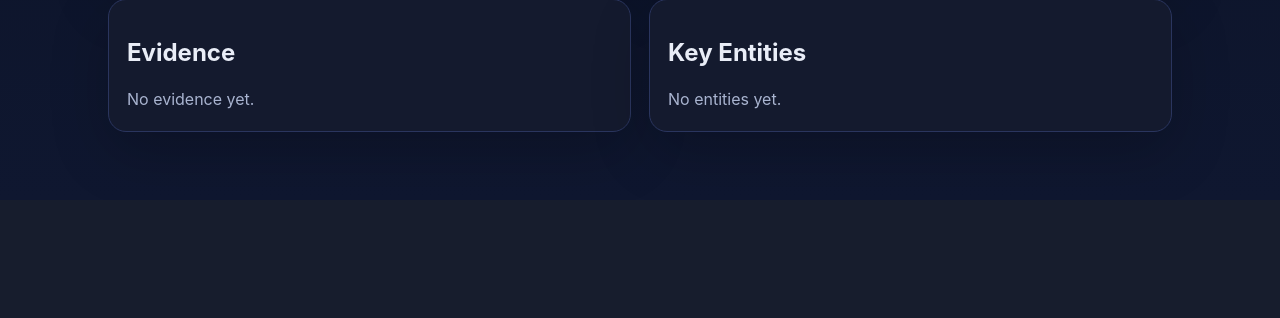
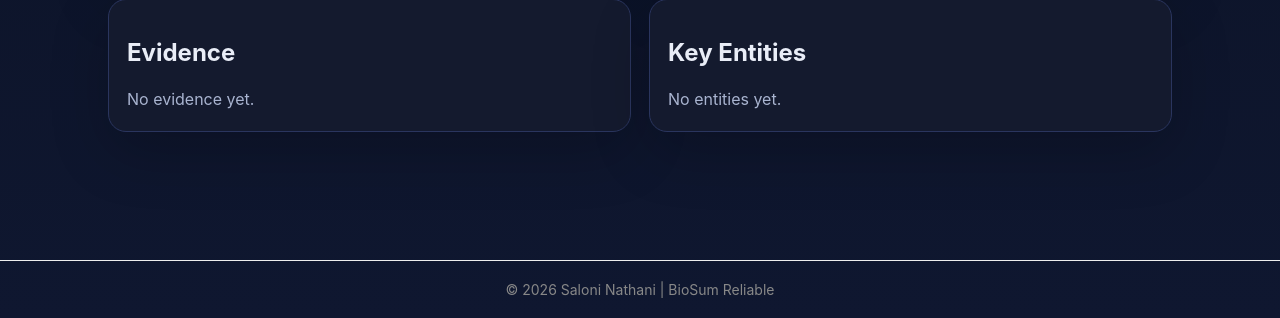
Before and after one commit to saloni-1919/biosum-reliable, a FastAPI app: page / in a window 1280 px wide. Shown: the part 800-1118 px from the top of the page. Before the commit the page ends 932 px from the top, so only its background shows below. Run offline with FastAPI, Linux system fonts and the light colour scheme.

Commit message:
Update index.html

```diff
--- a/app/templates/index.html
+++ b/app/templates/index.html
@@ -60,6 +60,9 @@
       </article>
     </section>
   </main>
+  <footer class="footer">
+    © 2026 Saloni Nathani | BioSum Reliable
+  </footer>
   <script src="/static/js/app.js"></script>
 </body>
 </html>
```
